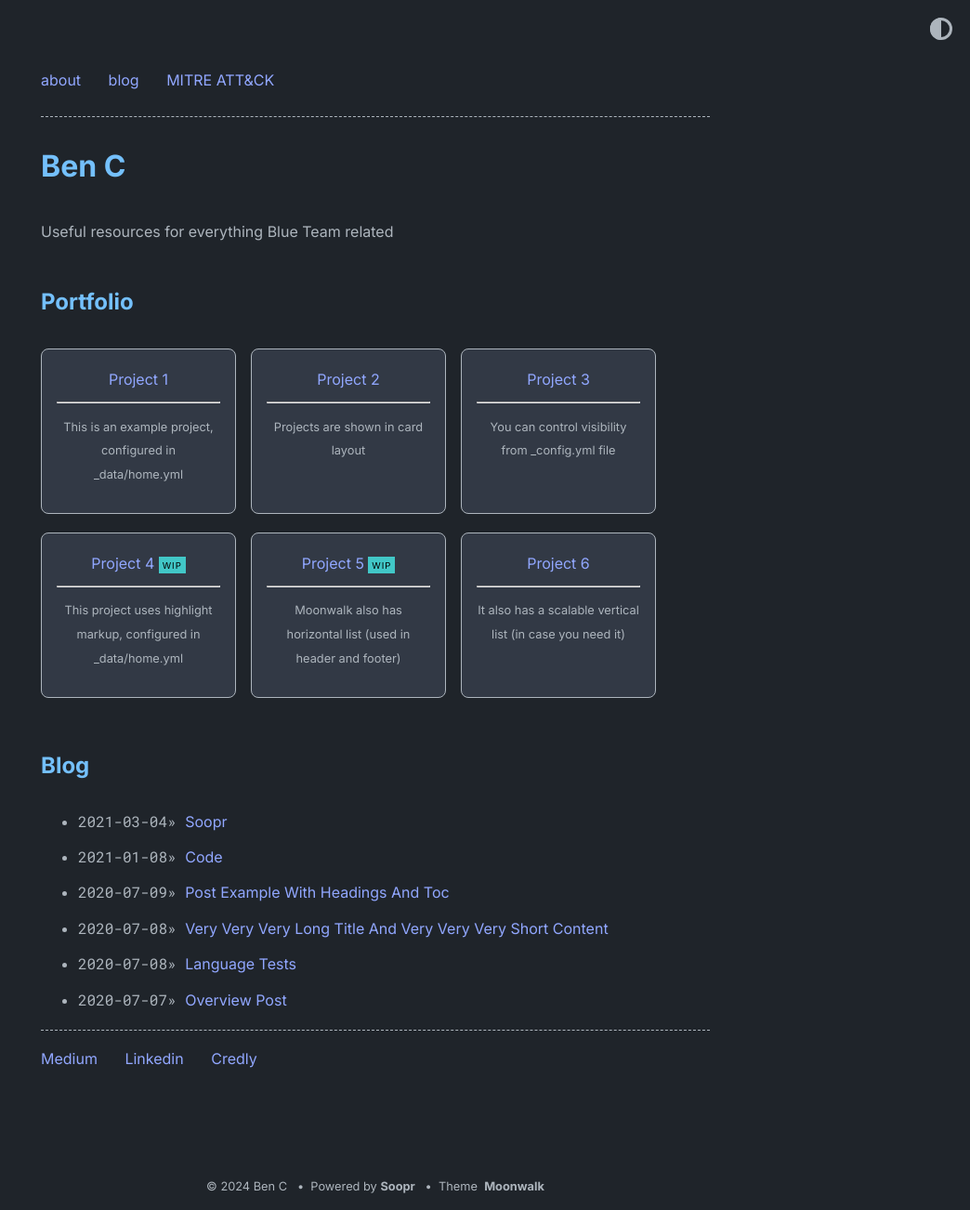
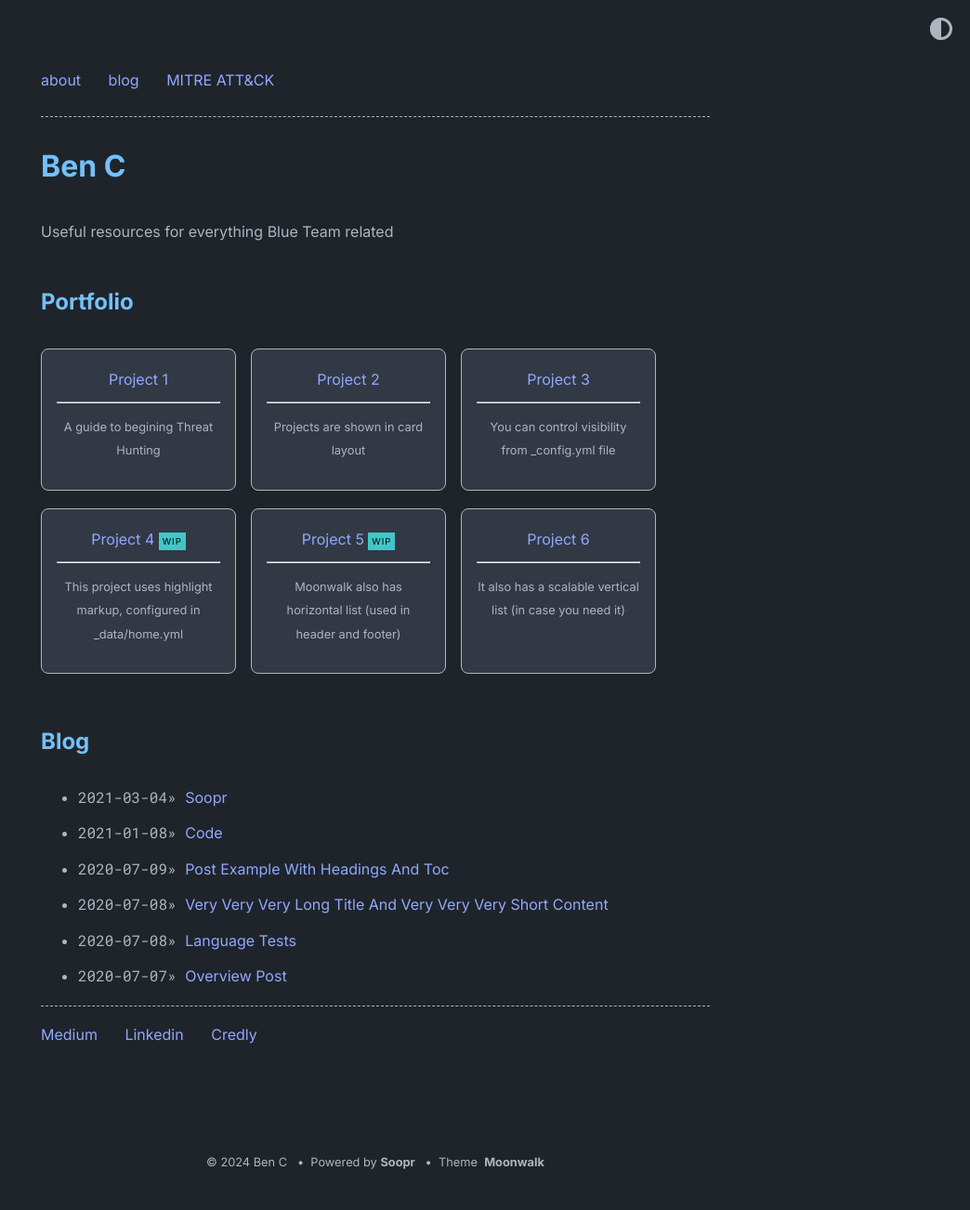
Before and after one commit to BenC-InfoSec/BenC-InfoSec.github.io, a Jekyll site: the page built from index.md, in a window 1280 px wide. Shown: the whole page at 93% size, without its empty margins (236-1280 px from the left). Built offline with Jekyll 4.4.1, drawn with Linux system fonts in a browser that asks for light colours; after the commit the page ends 1277 px from its top, so only the background shows below that.

Commit message:
Update home.yml

```diff
--- a/_data/home.yml
+++ b/_data/home.yml
@@ -10,8 +10,8 @@ navbar_entries:
 
 project_entries:
   - title: Project 1
-    url: overview-post
-    desc: This is an example project, configured in _data/home.yml
+    url: Project1
+    desc: A guide to begining Threat Hunting
 
   - title: Project 2
     url: overview-post
```
